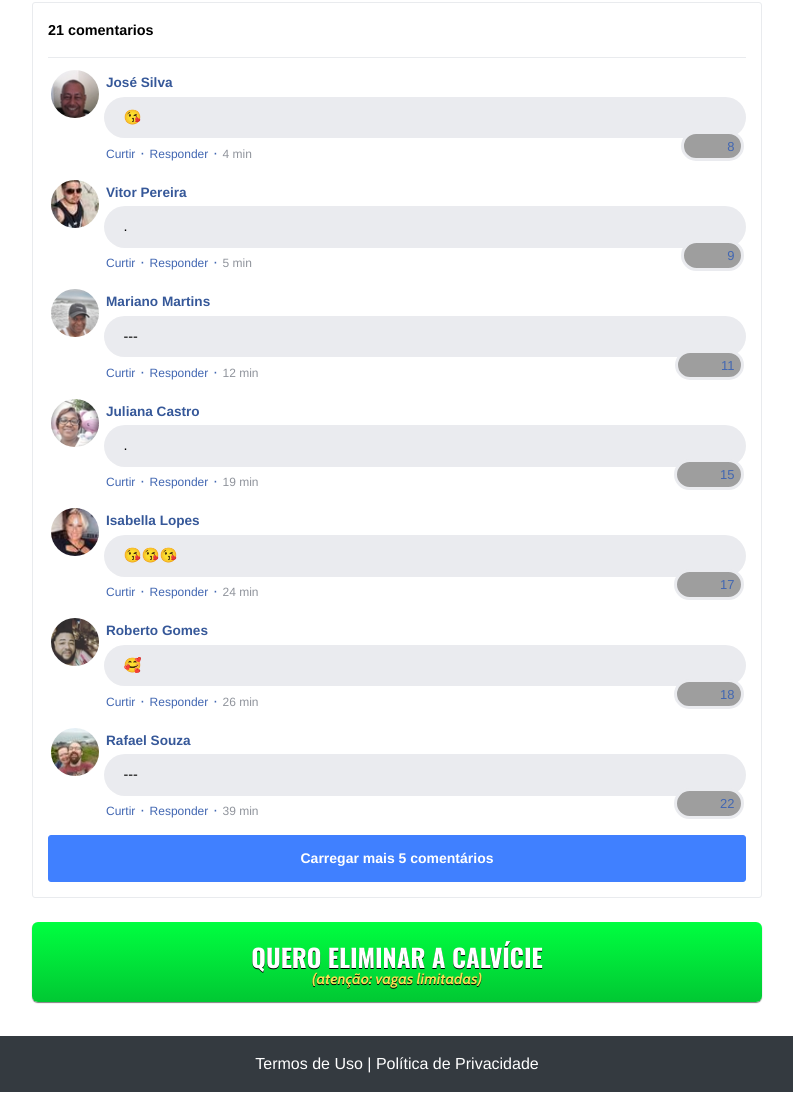
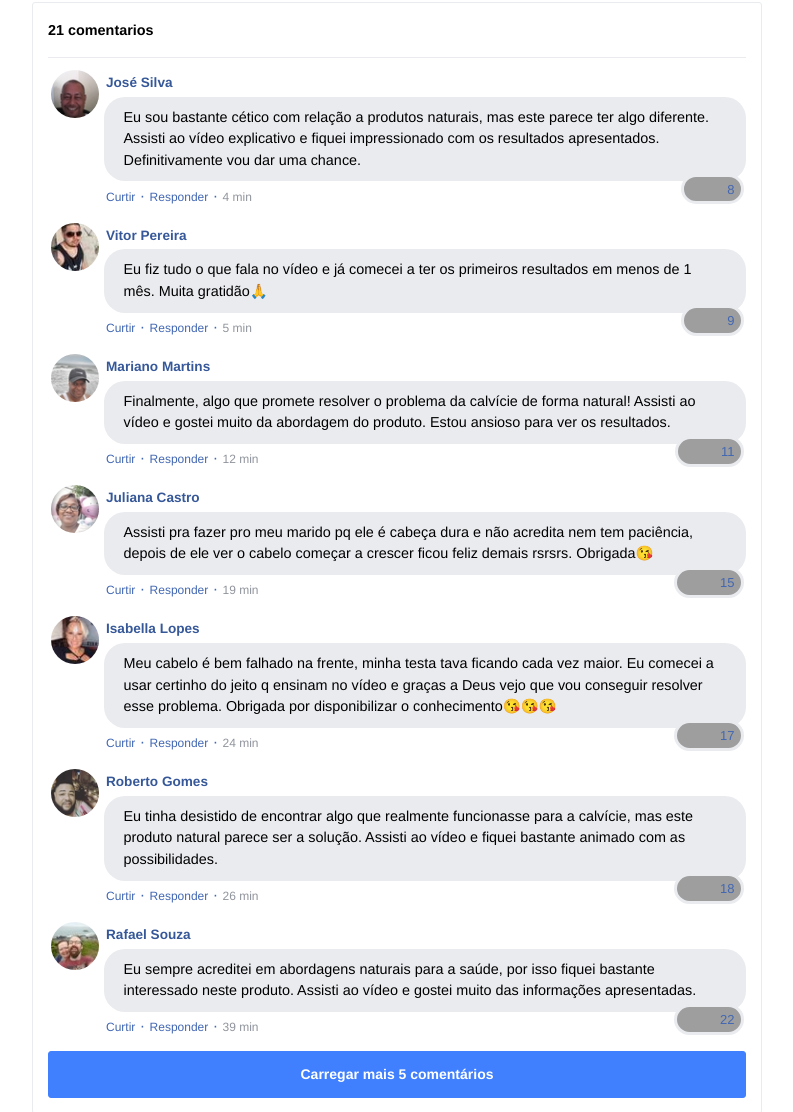
Before and after one commit to bill101521/produtozerobarriga.site, a plain HTML site: page index.html in a window 1280 px wide. Shown: the part 381-1493 px from the top of the page, without its empty margins (243-1036 px from the left). Drawn offline with nearby package versions, Linux system fonts and the light colour scheme; grey boxes are pictures that could not be loaded; a script that the page names is missing.

Commit message:
Update index.html

```diff
--- a/index.html
+++ b/index.html
@@ -103,7 +103,7 @@ Mistura&nbsp;<span style="background-color:#ffff00"><span style="color:#ff0000">
                       </td>
                     </tr>
                     <tr>
-                      <td class="fb-comments-comment-text"> 😘</td>
+                      <td class="fb-comments-comment-text">Eu sou bastante cético com relação a produtos naturais, mas este parece ter algo diferente. Assisti ao vídeo explicativo e fiquei impressionado com os resultados apresentados. Definitivamente vou dar uma chance.</td>
                     </tr>
                     <tr>
                       <td class="fb-comments-comment-actions">
@@ -132,7 +132,7 @@ Mistura&nbsp;<span style="background-color:#ffff00"><span style="color:#ff0000">
                       </td>
                     </tr>
                     <tr>
-                      <td class="fb-comments-comment-text">.</td>
+                      <td class="fb-comments-comment-text">Eu fiz tudo o que fala no vídeo e já comecei a ter os primeiros resultados em menos de 1 mês. Muita gratidão🙏</td>
                     </tr>
                     <tr>
                       <td class="fb-comments-comment-actions">
@@ -161,7 +161,7 @@ Mistura&nbsp;<span style="background-color:#ffff00"><span style="color:#ff0000">
                       </td>
                     </tr>
                     <tr>
-                      <td class="fb-comments-comment-text">---</td>
+                      <td class="fb-comments-comment-text">Finalmente, algo que promete resolver o problema da calvície de forma natural! Assisti ao vídeo e gostei muito da abordagem do produto. Estou ansioso para ver os resultados.</td>
                     </tr>
                     <tr>
                       <td class="fb-comments-comment-actions">
@@ -190,7 +190,7 @@ Mistura&nbsp;<span style="background-color:#ffff00"><span style="color:#ff0000">
                       </td>
                     </tr>
                     <tr>
-                      <td class="fb-comments-comment-text">.</td>
+                      <td class="fb-comments-comment-text">Assisti pra fazer pro meu marido pq ele é cabeça dura e não acredita nem tem paciência, depois de ele ver o cabelo começar a crescer ficou feliz demais rsrsrs. Obrigada😘</td>
                     </tr>
                     <tr>
                       <td class="fb-comments-comment-actions">
@@ -219,7 +219,7 @@ Mistura&nbsp;<span style="background-color:#ffff00"><span style="color:#ff0000">
                       </td>
                     </tr>
                     <tr>
-                      <td class="fb-comments-comment-text">😘😘😘</td>
+                      <td class="fb-comments-comment-text">Meu cabelo é bem falhado na frente, minha testa tava ficando cada vez maior. Eu comecei a usar certinho do jeito q ensinam no vídeo e graças a Deus vejo que vou conseguir resolver esse problema. Obrigada por disponibilizar o conhecimento😘😘😘</td>
                     </tr>
                     <tr>
                       <td class="fb-comments-comment-actions">
@@ -248,7 +248,7 @@ Mistura&nbsp;<span style="background-color:#ffff00"><span style="color:#ff0000">
                       </td>
                     </tr>
                     <tr>
-                      <td class="fb-comments-comment-text"> 🥰</td>
+                      <td class="fb-comments-comment-text">Eu tinha desistido de encontrar algo que realmente funcionasse para a calvície, mas este produto natural parece ser a solução. Assisti ao vídeo e fiquei bastante animado com as possibilidades.</td>
                     </tr>
                     <tr>
                       <td class="fb-comments-comment-actions">
@@ -278,7 +278,7 @@ Mistura&nbsp;<span style="background-color:#ffff00"><span style="color:#ff0000">
                       </td>
                     </tr>
                     <tr>
-                      <td class="fb-comments-comment-text">---</td>
+                      <td class="fb-comments-comment-text">Eu sempre acreditei em abordagens naturais para a saúde, por isso fiquei bastante interessado neste produto. Assisti ao vídeo e gostei muito das informações apresentadas.</td>
                     </tr>
                     <tr>
                       <td class="fb-comments-comment-actions">
@@ -310,7 +310,7 @@ Mistura&nbsp;<span style="background-color:#ffff00"><span style="color:#ff0000">
                         </td>
                       </tr>
                       <tr>
-                        <td class="fb-comments-comment-text">..</td>
+                        <td class="fb-comments-comment-text">Eu tive uma boa impressão ao assistir ao vídeo explicativo sobre este método natural que cura a calvície. Estou animado para experimentá-lo.</td>
                       </tr>
                       <tr>
                         <td class="fb-comments-comment-actions">
@@ -340,7 +340,7 @@ Mistura&nbsp;<span style="background-color:#ffff00"><span style="color:#ff0000">
                         </td>
                       </tr>
                       <tr>
-                        <td class="fb-comments-comment-text">--</td>
+                        <td class="fb-comments-comment-text">Eu já testei muitos produtos e nenhum deles realmente funcionou. Mas depois de assistir ao vídeo explicativo sobre este produto natural, estou confiante de que ele pode ser diferente.</td>
                       </tr>
                       <tr>
                         <td class="fb-comments-comment-actions">
@@ -370,7 +370,7 @@ Mistura&nbsp;<span style="background-color:#ffff00"><span style="color:#ff0000">
                         </td>
                       </tr>
                       <tr>
-                        <td class="fb-comments-comment-text">--</td>
+                        <td class="fb-comments-comment-text">Eu sou sempre cauteloso com relação a tudo que prometem curar a calvície, mas este parece ser diferente. Assisti ao vídeo e gostei muito das informações.</td>
                       </tr>
                       <tr>
                         <td class="fb-comments-comment-actions">
@@ -399,7 +399,7 @@ Mistura&nbsp;<span style="background-color:#ffff00"><span style="color:#ff0000">
                         </td>
                       </tr>
                       <tr>
-                        <td class="fb-comments-comment-text">---</td>
+                        <td class="fb-comments-comment-text">Que maravilhaaaaa🥰</td>
                       </tr>
                       <tr>
                         <td class="fb-comments-comment-actions">
@@ -429,7 +429,7 @@ Mistura&nbsp;<span style="background-color:#ffff00"><span style="color:#ff0000">
                         </td>
                       </tr>
                       <tr>
-                        <td class="fb-comments-comment-text">.</td>
+                        <td class="fb-comments-comment-text">É cada uma. Será que é verdade mesmo? Vou testar se for mentira eu volto aqui pra falar viu</td>
                       </tr>
                       <tr>
                         <td class="fb-comments-comment-actions">
@@ -464,7 +464,7 @@ Mistura&nbsp;<span style="background-color:#ffff00"><span style="color:#ff0000">
     </footer>
 
     <script type="text/javascript">
-      setTimeout(() => {document.getElementById("cta1").classList.remove("d-none"); document.getElementById("cta2").classList.remove("d-none")}, 0000); // temporização da Call to Action (em milissegundos)
+      setTimeout(() => {document.getElementById("cta1").classList.remove("d-none"); document.getElementById("cta2").classList.remove("d-none")}, 0100); // temporização da Call to Action (em milissegundos)
     </script>
 
     <script src="https://code.jquery.com/jquery-3.3.1.slim.min.js" integrity="sha384-q8i/X+965DzO0rT7abK41JStQIAqVgRVzpbzo5smXKp4YfRvH+8abtTE1Pi6jizo" crossorigin="anonymous"></script>
```
